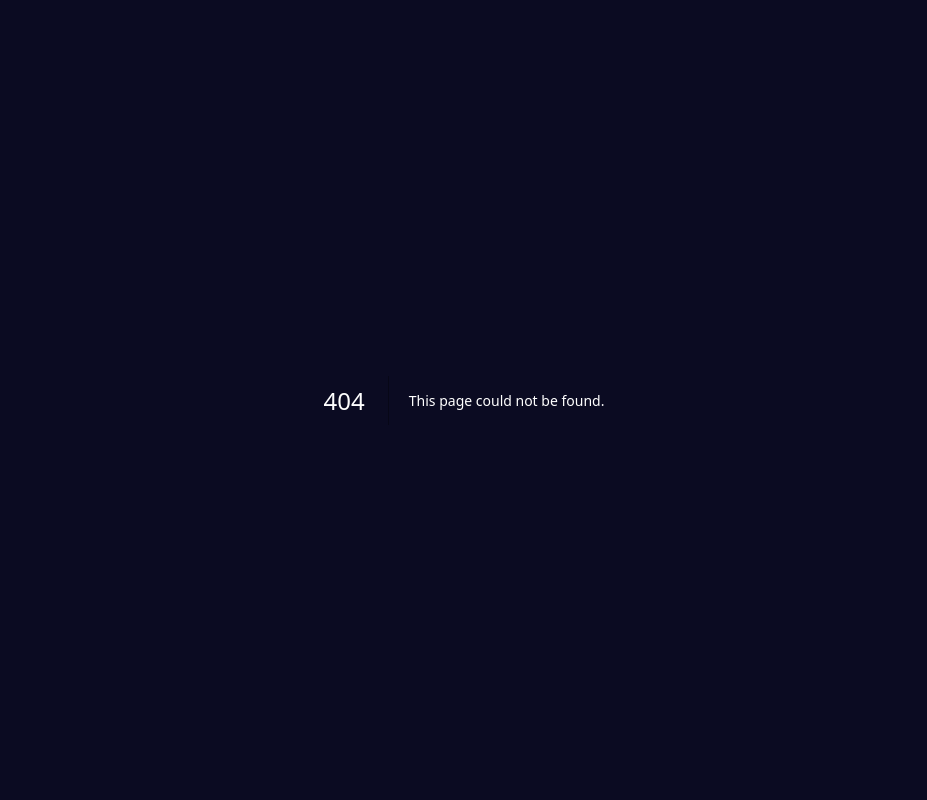
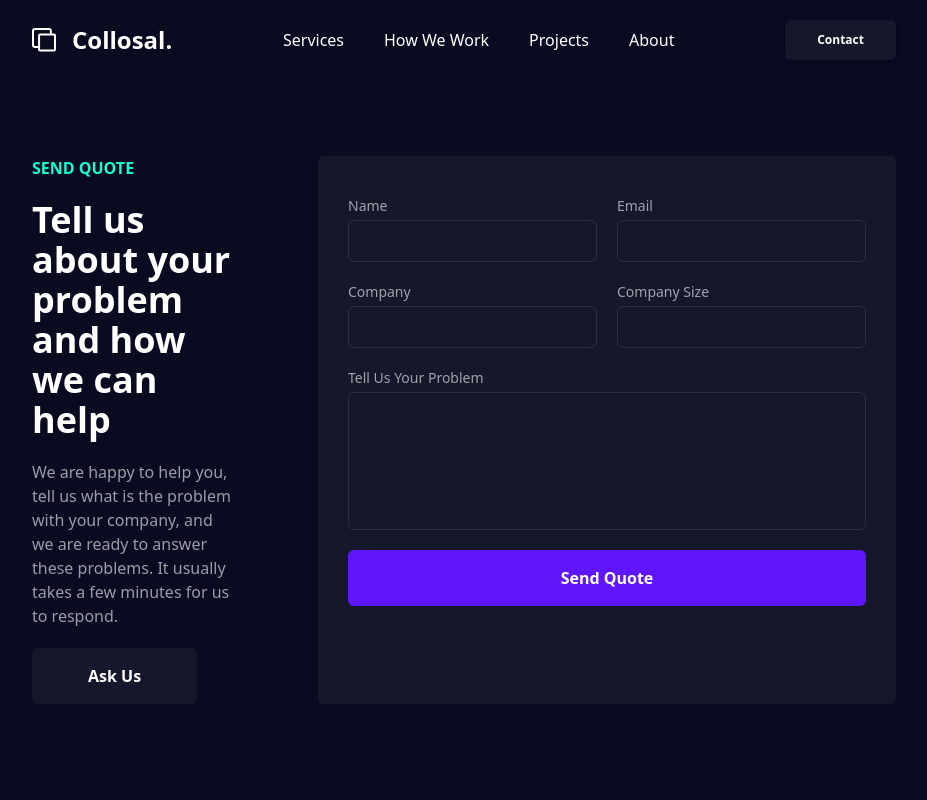
Before and after one commit to Rakemoon/collosal-slicing-figma, a Next.js app: page /quote in a window 1280 px wide. Before the commit this address had no page. Shown: the top 800 px of the page, without its empty margins (176-1103 px from the left). Built offline with nearby package versions, Linux system fonts and the light colour scheme.

Commit message:
feat: Quote page

```diff
--- /dev/null
+++ b/src/app/quote/page.tsx
@@ -0,0 +1,64 @@
+import Button from "#components/atoms/button";
+import Input from "#components/atoms/input";
+import Label from "#components/atoms/label";
+import PageDescription from "#components/atoms/page-description";
+import PageTitle from "#components/atoms/page-title";
+import Section from "#components/atoms/section";
+import SectionBadge from "#components/atoms/section-badge";
+import Select from "#components/molecules/select";
+import Form from "#components/organism/form";
+import Navbar from "#components/organism/navbar";
+
+export default function QuotePage () {
+    return <>
+        <Section>
+            <Section.Back />
+            <Section.Front>
+                <Navbar variant="naked" />
+                <div className="flex w-fit my-auto gap-20">
+                    <div className="w-fit flex flex-col gap-5 justify-center">
+                        <SectionBadge>SEND QUOTE</SectionBadge>
+                        <PageTitle>Tell us about your problem and how we can help</PageTitle>
+                        <PageDescription>We are happy to help you, tell us what is the problem with your company, and we are ready to answer these problems. It usually takes a few minutes for us to respond.</PageDescription>
+                        <Button className="w-fit" colorVariant="light" colorScheme="white">Ask Us</Button>
+                    </div>
+                    <div className="w-fit bg-light rounded-md py-5 px-2.5">
+                        <Form className="gap-10">
+                            <Form.Line>
+                                <Form.Value>
+                                    <Label htmlFor="name">Name</Label>
+                                    <Input type="text" id="name" />
+                                </Form.Value>
+                                <Form.Value>
+                                    <Label htmlFor="email">Email</Label>
+                                    <Input type="email" id="email" />
+                                </Form.Value>
+                            </Form.Line>
+                            <Form.Line>
+                                <Form.Value>
+                                    <Label htmlFor="company">Company</Label>
+                                    <Input type="text" id="company" />
+                                </Form.Value>
+                                <Form.Value>
+                                    <Label htmlFor="company-size">Company Size</Label>
+                                    <Select id="company-size"></Select>
+                                </Form.Value>
+                            </Form.Line>
+                            <Form.Line>
+                                <Form.Value>
+                                    <Label>Tell Us Your Problem</Label>
+                                    <textarea className="rounded-md bg-transparent border-white border border-opacity-10 outline-none p-2 resize-none" rows={5}></textarea>
+                                </Form.Value>
+                            </Form.Line>
+                            <Form.Line>
+                                <Form.Value>
+                                    <Button>Send Quote</Button>
+                                </Form.Value>
+                            </Form.Line>
+                        </Form>
+                    </div>
+                </div>
+            </Section.Front>
+        </Section>
+    </>;
+}
--- a/src/components/organism/form.tsx
+++ b/src/components/organism/form.tsx
@@ -21,7 +21,7 @@ Form.Line = function FormLine({ children }: { children?: ReactNode}) {
 Form.Value = function FormValue({ children, inline = false }: { children?: ReactNode; inline?: boolean }) {
     return <div className={
         cn(
-            "flex gap-1 flex-grow",
+            "flex gap-1 flex-grow w-1/2",
             inline ? "flex-row items-center" : "flex-col"
         )
     }>{children}</div>;
```
